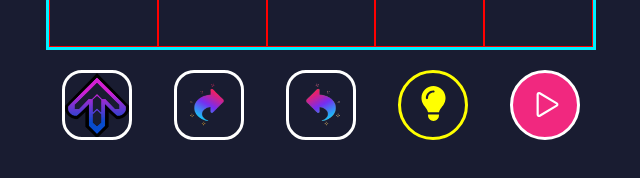
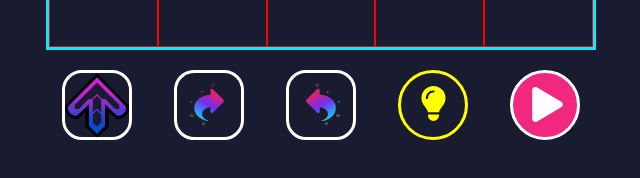
Before and after one commit to SEVERNASTER/LightBot-Clone-2D, a React (Vite) app: page / in a window 1280 px wide. Shown: the part 580-758 px from the top of the page, without its empty margins (319-959 px from the left). Built offline with nearby package versions, Linux system fonts and the light colour scheme.

Commit message:
se hizo validaciones al momento de encender las luces, al momento de tener todas las luces encendidas y se inhabilito los botones mientras se ejecuta la secuencia

```diff
--- a/src/App.css
+++ b/src/App.css
@@ -25,40 +25,17 @@
 
 }
 
-.jugarBtn {
-  height: 100%;
-  width: 70px;
-  color: #fff;
-  font-size: 4rem;
-  border: solid #fff;
-  display: flex;
-  justify-content: center;
-  align-items: center;
-  background-color: #F1287F;
-  border-radius: 50%;
-  transition: .3s;
-  padding-left: 5px;
-  box-shadow:
-    0 0 10px #F1287F,
-    0 0 20px #F1287F,
-    0 0 30px #F1287F,
-    0 0 40px #F1287F
-}
-
-.jugarBtn:hover {
-  transform: scale(1.15);
-  box-shadow: none;
-}
-
-.jugarBtn:active {
-  transform: scale(.9);
-}
-
 .boton-luz {
   color: yellow;
   background-color: #fff;
   border-radius: 50% !important;
   border-color: yellow !important;
+}
+
+.boton-luz.inhabilitar:active {
+  background-color: transparent;
+  color: yellow;
+  box-shadow: none;
 }
 
 .boton-luz:active {
@@ -78,13 +55,16 @@
   padding-left: 5px;
   padding-top: 2px;
   font-weight: 700;
-  /* background: linear-gradient(#D52286, #3398F4) !important; */
   background-color: #F1287F !important;
-  /* box-shadow:
-    0 0 10px #F1287F,
-    0 0 20px #F1287F,
-    0 0 30px #F1287F,
-    0 0 40px #F1287F */
+}
+
+.boton-jugar.inhabilitar {
+  cursor: not-allowed;
+  padding-left: 0;
+}
+
+.boton-jugar.inhabilitar:hover{
+  box-shadow: none;
 }
 
 .boton-jugar:hover {
@@ -94,7 +74,6 @@
     0 0 30px #F1287F,
     0 0 40px #F1287F;
 
-  rotate: 120deg;
 }
 
 .boton-jugar:active {
--- a/src/App.jsx
+++ b/src/App.jsx
@@ -7,8 +7,9 @@ import Button from './components/Button';
 import avanzarImg from './assets/avanzar.png';
 import girarImg from './assets/girar.png';
 import girarIzqImg from './assets/girarIzq.png';
-import { IoPlayOutline } from "react-icons/io5";
 import { FaLightbulb } from "react-icons/fa6";
+import { FaPlay } from "react-icons/fa";
+import { FaPause } from "react-icons/fa";
 
 
 
@@ -52,10 +53,15 @@ function App() {
 
   const [secuencia, setSecuencia] = useState([])
 
+  const [botAnimado, setBotAnimado] = useState(false)
+  const [ejecutando, setEjecutando] = useState(false)
+
+
 
   const ejecutarSecuencia = (indice = 0, sentidoActual = sentido, posActual = pos) => {
     if (indice >= secuencia.length) {
       setSecuencia([]);
+      setEjecutando(false)
       return;
     }
 
@@ -72,10 +78,27 @@ function App() {
     // Encender luz
     if (direccion === 'luz') {
       if (mapa[nuevaPos.fila][nuevaPos.columna] === 2) {
-      const nuevoMapa = mapa.map(fila => [...fila]); // copia profunda
+        const nuevoMapa = mapa.map(fila => [...fila])
+        nuevoMapa[nuevaPos.fila][nuevaPos.columna] = 3
+        setMapa(prevMapa => {
+          const nuevoMapa = prevMapa.map(fila => [...fila]);
           nuevoMapa[nuevaPos.fila][nuevaPos.columna] = 3;
-      setMapa(nuevoMapa);
+
+          const todasEncendidas = nuevoMapa.every(fila =>
+            fila.every(celda => celda !== 2)
+          );
+
+          if (todasEncendidas) {
+            console.log('¡Todas las luces han sido encendidas!');
           }
+
+          return nuevoMapa;
+        });
+      }
+      setBotAnimado(true)
+      setTimeout(() => {
+        setBotAnimado(false)
+      }, 500);
     }
 
     // Movimiento según texto
@@ -103,15 +126,22 @@ function App() {
     }, 800);
   };
 
+  const jugar = () => {
+    if (secuencia.length > 0) {
+      ejecutarSecuencia()
+      setEjecutando(true)
+    }
+  }
+
 
 
   useEffect(() => {
     console.log(secuencia);
   }, [secuencia])
 
-  useEffect(() => {
-    console.log(sentidoAux);
-  }, [sentidoAux])
+  // useEffect(() => {
+  //   console.log(mapa);
+  // }, [mapa])
 
   useEffect(() => {
     console.log('fila: ' + posAux.fila, 'columna:' + posAux.columna);
@@ -126,7 +156,7 @@ function App() {
 
   return (
     <div className="app-contenedor">
-      <Grilla pos={pos} sentido={sentido} filas={filas} columnas={columnas} mapa={mapa} />
+      <Grilla pos={pos} sentido={sentido} filas={filas} columnas={columnas} mapa={mapa} botAnimado={botAnimado} />
 
       <div className="botones-contenedor">
 
@@ -183,26 +213,32 @@ function App() {
             default:
               break;
           }
-        }} />
+        }} inhabilitar={ejecutando}
+          extraClass={` ${ejecutando ? 'inhabilitar' : ''}`}/>
 
         {/* girar a la derecha */}
         <Button imgBg={girarImg} onClick={() => {
           setSentidoAux(prev => prev + 90);
           setSecuencia(prev => [...prev, 'vueltaDer']);
-        }} extraClass="zoom" />
+        }} extraClass={`zoom ${ejecutando ? 'inhabilitar' : ''}`}
+        inhabilitar={ejecutando}/>
 
         {/* girar a la izquierda */}
         <Button imgBg={girarIzqImg} onClick={() => {
           setSentidoAux(prev => prev - 90);
           setSecuencia(prev => [...prev, 'vueltaIzq']);
-        }} extraClass="zoom" />
+        }} extraClass={`zoom ${ejecutando ? 'inhabilitar' : ''}`}
+        inhabilitar={ejecutando}/>
 
         {/* para encender la luz */}
         <Button icon={FaLightbulb} onClick={() => {
           setSecuencia(prev => [...prev, 'luz']);
-        }} extraClass="zoom boton-luz" />
+        }} extraClass={`zoom boton-luz ${ejecutando ? 'inhabilitar' : ''}`}
+        inhabilitar={ejecutando}/>
 
-        <Button icon={IoPlayOutline} onClick={() => ejecutarSecuencia()} extraClass="zoom boton-jugar" />
+        <Button icon={ejecutando ? FaPause : FaPlay} onClick={jugar}
+          extraClass={`zoom boton-jugar ${ejecutando ? 'inhabilitar' : ''}`}
+          inhabilitar={ejecutando}/>
 
       </div>
     </div>
--- a/src/components/Button.css
+++ b/src/components/Button.css
@@ -1,6 +1,6 @@
-
 .boton-funcional {
     /* height: 70px; */
+    position: relative;
     width: 70px;
     background-color: transparent;
     border: none;
@@ -10,7 +10,18 @@
     border: solid #fff;
     border-radius: 20px;
     aspect-ratio: 1 / 1;
+    overflow: hidden;
 }
+
+.boton-funcional.inhabilitar:active {
+    transform: scale(1);
+}
+
+.boton-funcional.inhabilitar:hover {
+    transform: scale(1);
+    cursor: not-allowed;
+}
+
 
 .boton-funcional.zoom {
     background-size: cover;
@@ -26,7 +37,15 @@
 }
 
 @keyframes sacudir {
-    0%, 100% {}
-    33%{ transform: rotate(10deg);}
-    66%{ transform: rotate(-10deg);}
+
+    0%,
+    100% {}
+
+    33% {
+        transform: rotate(10deg);
+    }
+
+    66% {
+        transform: rotate(-10deg);
+    }
 }
--- a/src/components/Button.jsx
+++ b/src/components/Button.jsx
@@ -1,7 +1,7 @@
 import React from 'react';
 import './Button.css';
 
-function Button({ imgBg, icon: Icono, onClick, extraClass, estilosExtra }) {
+function Button({ imgBg, icon: Icono, onClick, extraClass, inhabilitar }) {
     return (
         <button
             onClick={onClick}
@@ -12,6 +12,7 @@ function Button({ imgBg, icon: Icono, onClick, extraClass, estilosExtra }) {
                 backgroundPosition: 'center',
 
             }}
+            disabled={inhabilitar}
         >
             {Icono && <Icono size={35} />}
         </button>
--- a/src/components/Grilla.css
+++ b/src/components/Grilla.css
@@ -12,8 +12,6 @@
 
 .bot-contenedor {
     position: absolute;
-    top: 0;
-    left: 0;
     border: solid yellow;
     transition: .5s;
     width: auto;
@@ -25,6 +23,15 @@
 .bot-contenedor img {
     height: 100%;
     width: 100%;
-    transition: .5s;
+    transition: .3s;
     object-fit: cover;
 }
+.bot-contenedor.animar img {
+    animation: encender-luz .5s ease-in;
+}
+
+@keyframes encender-luz {
+    50%{
+        scale: .7;
+    }
+}
--- a/src/components/Grilla.jsx
+++ b/src/components/Grilla.jsx
@@ -9,7 +9,7 @@ import sueloImg from '../assets/suelo.jpg';
 
 
 
-function Grilla({ pos, sentido, filas, columnas, mapa }) {
+function Grilla({ pos, sentido, filas, columnas, mapa, botAnimado }) {
 
     const textura = (tipo) => {
         let textura = null;
@@ -76,7 +76,7 @@ function Grilla({ pos, sentido, filas, columnas, mapa }) {
         }}>
 
 
-            <div className="bot-contenedor" id='bot' style={{
+            <div className={`bot-contenedor ${botAnimado ? 'animar' : ''}`} id='bot' style={{
                 transform: `${tranformStyle}`,
                 width: `calc(100% / ${columnas})`,
                 height: `calc(100% / ${filas})`
```
Lines whose indentation alone changed are shown as unchanged.
